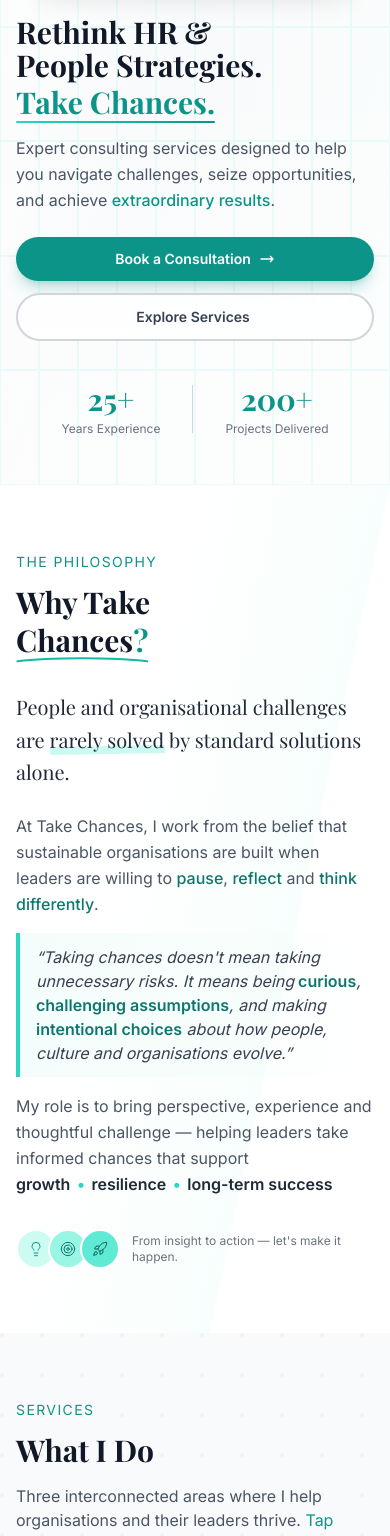
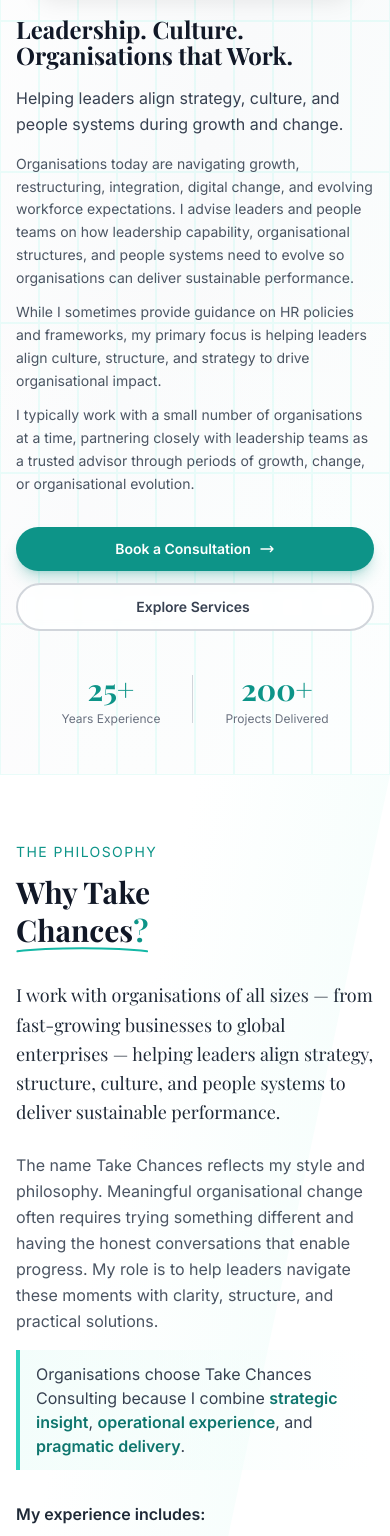
Before and after one commit to TakeChancesConsulting/takechancesconsulting, a Next.js app: page / in a window 390 px wide. Shown: the part 432-1968 px from the top of the page. Built offline with nearby package versions, Linux system fonts and the light colour scheme.

Commit message:
updated copy

```diff
--- a/app/components/AboutMe.tsx
+++ b/app/components/AboutMe.tsx
@@ -37,14 +37,16 @@
           >
             <Image
               src="/about-me.jpg"
-              alt="HR consultant with 25+ years of experience in people strategy, leadership development, and organisational transformation"
+              alt="Consultant supporting leaders with organisational and people challenges"
               fill
               className="object-cover transition-transform duration-500 group-hover:scale-105"
               sizes="(max-width: 640px) 100vw, (max-width: 1024px) 50vw, 40vw"
             />
             <div className="absolute inset-0 bg-gradient-to-t from-teal-900/80 via-transparent to-transparent" />
             <div className="absolute bottom-4 sm:bottom-6 left-4 sm:left-6 right-4 sm:right-6">
-              <p className="text-white font-playfair text-lg sm:text-xl lg:text-2xl">Rethink HR & People Strategies. Take Chances.</p>
+              <p className="text-white font-playfair text-lg sm:text-xl lg:text-2xl">
+                Leadership. Culture. Organisations that Work.
+              </p>
             </div>
             {/* Fallback */}
             <div className="absolute inset-0 bg-gradient-to-br from-teal-500 to-teal-700 -z-10" />
@@ -91,21 +93,19 @@
             transition={{ duration: 0.4, delay: 0.2 }}
             className="col-span-1 sm:col-span-2 lg:col-span-7 row-span-1 bg-white rounded-2xl sm:rounded-3xl p-5 sm:p-8 border border-gray-200"
           >
-            <p className="text-base sm:text-xl lg:text-2xl text-gray-700 font-inter leading-relaxed mb-4 sm:mb-6">
-              My career has spanned{" "}
-              <span className="text-teal-600 font-medium">HR business partnering</span>,{" "}
-              <span className="text-teal-600 font-medium">people and organisation development</span>,{" "}
-              <span className="text-teal-600 font-medium">talent management</span>,{" "}
-              <span className="text-teal-600 font-medium">HR transformation</span>,{" "}
-              <span className="text-teal-600 font-medium">organisational culture change</span> and{" "}
-              <span className="text-teal-600 font-medium">leadership development</span>.
-            </p>
-            <div className="flex flex-wrap gap-1.5 sm:gap-2">
-              {["HR Partnering", "Org Development", "Talent Management", "Transformation", "Leadership"].map((tag) => (
-                <span key={tag} className="px-2.5 sm:px-4 py-1.5 sm:py-2 bg-gray-100 rounded-full text-xs sm:text-sm text-gray-600 font-inter">
-                  {tag}
-                </span>
-              ))}
+            <div className="space-y-3 sm:space-y-4">
+              <p className="text-base sm:text-lg lg:text-xl text-gray-700 font-inter leading-relaxed">
+                After 25 years working in organisations across Europe and globally, I founded Take Chances Consulting to help leaders navigate complex organisational and people challenges.
+              </p>
+              <p className="text-base sm:text-lg lg:text-xl text-gray-700 font-inter leading-relaxed">
+                I have held senior roles leading global and regional HR operations, organisational redesign, and change initiatives, and have managed organisation development, DEI, and philanthropy functions.
+              </p>
+              <p className="text-base sm:text-lg lg:text-xl text-gray-700 font-inter leading-relaxed">
+                I have worked with organisations including Tektronix, Xerox, WaveOptics, and Zebra, across large enterprises, fast-growing scale-ups, and mid-sized organisations.
+              </p>
+              <p className="text-base sm:text-lg lg:text-xl text-gray-700 font-inter leading-relaxed">
+                Having experienced first-hand that organisational change is fundamentally psychological as well as operational, I am passionate about helping leaders translate this insight into sustainable growth — recognising that people and business outcomes must evolve together.
+              </p>
             </div>
           </motion.div>
 
@@ -163,9 +163,7 @@
               </div>
 
               <p className="text-base sm:text-xl lg:text-2xl leading-relaxed">
-                I invest in <span className="text-teal-400">social enterprises</span> that widen
-                access to meaningful work. I&apos;m passionate about supporting people who&apos;ve
-                been out of the workforce to find new opportunities. Contact me if you are interested in mentoring and outreach organisations that I work with
+                I am a fully qualified CIPD member and hold an MSc in People and Organisation Development. I draw on this combination of practical experience and formal expertise to deliver structured, pragmatic, and sustainable solutions.
               </p>
 
             </div>
--- a/app/components/Hero.tsx
+++ b/app/components/Hero.tsx
@@ -73,35 +73,47 @@
               initial={{ opacity: 0, y: 30 }}
               animate={{ opacity: 1, y: 0 }}
               transition={{ duration: 0.7, delay: 0.2 }}
-              className="text-3xl sm:text-4xl md:text-5xl lg:text-6xl xl:text-7xl font-bold leading-[1.1] mb-4 sm:mb-6 text-gray-900"
+              className="text-2xl sm:text-3xl md:text-4xl lg:text-5xl xl:text-6xl font-bold leading-[1.1] mb-4 sm:mb-6 text-gray-900"
             >
-              Rethink HR &
+              Leadership. Culture.
               <br />
-              People Strategies.
-              <br />
-              <span className="relative inline-block mt-1 sm:mt-2">
-                <span className="relative z-10 text-teal-600">
-                  Take Chances.
-                </span>
-                <motion.span
-                  initial={{ scaleX: 0 }}
-                  animate={{ scaleX: 1 }}
-                  transition={{ duration: 0.8, delay: 0.7 }}
-                  className="absolute -bottom-1 sm:-bottom-2 left-0 right-0 h-0.5 sm:h-1 bg-gradient-to-r from-teal-400 to-teal-600 origin-left rounded-full"
-                />
-              </span>
+              Organisations that Work.
             </motion.h1>
 
             {/* Subtitle */}
             <motion.p
               initial={{ opacity: 0, y: 30 }}
               animate={{ opacity: 1, y: 0 }}
+              transition={{ duration: 0.6, delay: 0.3 }}
+              className="text-base sm:text-lg md:text-xl text-gray-700 font-inter max-w-xl mb-4 leading-relaxed"
+            >
+              Helping leaders align strategy, culture, and people systems during growth and change.
+            </motion.p>
+
+            {/* Supporting copy */}
+            <motion.p
+              initial={{ opacity: 0, y: 30 }}
+              animate={{ opacity: 1, y: 0 }}
               transition={{ duration: 0.6, delay: 0.4 }}
-              className="text-base sm:text-lg md:text-xl text-gray-600 font-inter max-w-xl mb-6 sm:mb-10 leading-relaxed"
+              className="text-sm sm:text-base md:text-lg text-gray-600 font-inter max-w-xl mb-3 leading-relaxed"
             >
-              Expert consulting services designed to help you navigate challenges,
-              seize opportunities, and achieve{" "}
-              <span className="text-teal-600 font-medium">extraordinary results</span>.
+              Organisations today are navigating growth, restructuring, integration, digital change, and evolving workforce expectations. I advise leaders and people teams on how leadership capability, organisational structures, and people systems need to evolve so organisations can deliver sustainable performance.
+            </motion.p>
+            <motion.p
+              initial={{ opacity: 0, y: 30 }}
+              animate={{ opacity: 1, y: 0 }}
+              transition={{ duration: 0.6, delay: 0.5 }}
+              className="text-sm sm:text-base md:text-lg text-gray-600 font-inter max-w-xl mb-3 leading-relaxed"
+            >
+              While I sometimes provide guidance on HR policies and frameworks, my primary focus is helping leaders align culture, structure, and strategy to drive organisational impact.
+            </motion.p>
+            <motion.p
+              initial={{ opacity: 0, y: 30 }}
+              animate={{ opacity: 1, y: 0 }}
+              transition={{ duration: 0.6, delay: 0.6 }}
+              className="text-sm sm:text-base md:text-lg text-gray-600 font-inter max-w-xl mb-8 sm:mb-10 leading-relaxed"
+            >
+              I typically work with a small number of organisations at a time, partnering closely with leadership teams as a trusted advisor through periods of growth, change, or organisational evolution.
             </motion.p>
 
             {/* CTA Buttons */}
--- a/app/components/WhatIDo.tsx
+++ b/app/components/WhatIDo.tsx
@@ -2,50 +2,69 @@
 
 import { motion } from "framer-motion";
 import { useState } from "react";
-import { Building2, Sprout, Palette, ChevronDown, ArrowRight } from "lucide-react";
+import { Users, Layers, Cog, ChevronDown, ArrowRight } from "lucide-react";
 
 const services = [
   {
     number: "01",
-    title: "HR/People Foundations & Transformation",
-    description:
-      "Strong organisations are built on solid people foundations. I support leaders to design and strengthen core HR practices that are fit for purpose and aligned to their values — from setting up people frameworks and processes to practical, day-to-day HR support.",
-    extra:
-      "I also partner with established HR/People functions to develop their team(s) and redesign existing practices to transform the role of HR.",
-    Icon: Building2,
+    title: "Leadership & Organisational Effectiveness",
+    intro:
+      "Leadership alignment and organisational clarity are the foundations of performance.",
+    points: [
+      "Clarify priorities, roles, and accountabilities",
+      "Strengthen collective decision-making and leadership effectiveness",
+      "Improve cross-functional collaboration",
+      "Navigate complex people and organisational challenges",
+      "Align leadership behaviour and organisational expectations with strategy",
+    ],
+    outcome:
+      "Outcome: Leadership teams that are aligned, confident, and able to deliver strategy effectively.",
+    Icon: Users,
     color: "from-teal-400 to-teal-600",
     bgColor: "bg-teal-50",
     iconBg: "bg-teal-100",
     iconColor: "text-teal-600",
-    keywords: ["Frameworks", "Processes", "Day-to-day support", "Team development"],
+    keywords: ["Leadership", "Alignment", "Collaboration", "Decision-making"],
   },
   {
     number: "02",
-    title: "Leadership & Organisation Development",
-    description:
-      "Leadership and organisation development sit at the heart of my work. Drawing on 25 years of experience and an MSc in People & Organisation Development, I help organisations develop leaders, teams and systems that can adapt and scale.",
-    extra:
-      "This includes leadership development, organisational design, capability building and supporting leaders to lead through complexity and change.",
-    Icon: Sprout,
+    title: "Organisational Design & Change",
+    intro:
+      "Organisational change — whether driven by growth, restructuring, integration, or evolving strategy — always has cultural and behavioural implications.",
+    points: [
+      "Review and refine organisational structures and operating models",
+      "Facilitate leadership dialogue during periods of transition",
+      "Surface cultural dynamics and address limiting behaviours",
+      "Align systems, expectations, and accountability with strategic goals",
+      "Support leaders to embed sustainable organisational change",
+    ],
+    outcome:
+      "Outcome: Organisations where leadership, culture, and structure evolve together to support performance.",
+    Icon: Layers,
     color: "from-emerald-400 to-teal-500",
     bgColor: "bg-emerald-50",
     iconBg: "bg-emerald-100",
     iconColor: "text-emerald-600",
-    keywords: ["Leadership", "Org design", "Capability building", "Change"],
+    keywords: ["Org design", "Change", "Operating models", "Culture"],
   },
   {
     number: "03",
-    title: "Culture & Organisational Change",
-    description:
-      "Culture is shaped by what leaders pay attention to and how organisations behave day to day. I work with leadership teams to surface what's really happening in their culture and support meaningful change.",
-    extra:
-      "Whether through growth, transformation or transition — I help make culture visible and actionable.",
-    Icon: Palette,
+    title: "People & HR Capability",
+    intro:
+      "Strong leadership and organisational design require credible, aligned people systems.",
+    points: [
+      "Provide guidance on HR policies and frameworks that align with leadership priorities and culture",
+      "Build capability within HR and organisation development teams",
+      "Ensure people practices actively enable organisational performance",
+    ],
+    outcome:
+      "Outcome: People and HR systems that strengthen leadership, reinforce culture, and support organisational goals — without becoming operational HR work.",
+    Icon: Cog,
     color: "from-cyan-400 to-teal-500",
     bgColor: "bg-cyan-50",
     iconBg: "bg-cyan-100",
     iconColor: "text-cyan-600",
-    keywords: ["Culture mapping", "Transformation", "Transitions", "Growth"],
+    keywords: ["HR capability", "Policies", "People systems"],
   },
 ];
 
@@ -93,9 +112,9 @@
           {service.title}
         </h3>
 
-        {/* Description */}
-        <p className="text-sm sm:text-base text-gray-600 font-inter leading-relaxed mb-3 sm:mb-4 flex-grow">
-          {service.description}
+        {/* Intro */}
+        <p className="text-sm sm:text-base text-gray-600 font-inter leading-relaxed mb-3 sm:mb-4">
+          {service.intro}
         </p>
 
         {/* Expandable content */}
@@ -108,9 +127,21 @@
           transition={{ duration: 0.3 }}
           className="overflow-hidden"
         >
-          <p className="text-sm sm:text-base text-gray-600 font-inter leading-relaxed mb-4 sm:mb-6 pt-2 border-t border-gray-200">
-            {service.extra}
-          </p>
+          <div className="pt-2 border-t border-gray-200">
+            <ul className="list-disc list-inside space-y-1.5 sm:space-y-2 mb-3 sm:mb-4">
+              {service.points.map((point) => (
+                <li
+                  key={point}
+                  className="text-sm sm:text-base text-gray-600 font-inter leading-relaxed"
+                >
+                  {point}
+                </li>
+              ))}
+            </ul>
+            <p className="text-sm sm:text-base text-gray-700 font-inter font-medium">
+              {service.outcome}
+            </p>
+          </div>
         </motion.div>
 
         {/* Keywords */}
@@ -208,9 +239,8 @@
             transition={{ duration: 0.5, delay: 0.2 }}
             className="text-base sm:text-xl text-gray-600 font-inter"
           >
-            Three interconnected areas where I help organisations and their
-            leaders thrive. <span className="text-teal-600">Tap each card</span> to
-            learn more.
+            I support organisations across three interconnected areas of leadership, organisational design, and people systems.{" "}
+            <span className="text-teal-600">Tap each card</span> to explore how this comes to life in practice.
           </motion.p>
         </div>
 
--- a/app/components/WhyTakeChances.tsx
+++ b/app/components/WhyTakeChances.tsx
@@ -1,7 +1,14 @@
 "use client";
 
 import { motion } from "framer-motion";
-import { Lightbulb, Target, Rocket } from "lucide-react";
+import { CheckCircle } from "lucide-react";
+
+const trackRecord = [
+  "Leading organisational redesign, post-merger integrations, and restructures within large and mid-sized organisations",
+  "Supporting leadership and culture development alongside organisational change and growth",
+  "Managing global and regional HR operations and leading HR operating model evolution",
+  "Leading organisation development, DEI, and philanthropy functions",
+];
 
 export default function WhyTakeChances() {
   return (
@@ -58,19 +65,14 @@
               whileInView={{ opacity: 1, y: 0 }}
               viewport={{ once: true, margin: "-100px" }}
               transition={{ duration: 0.6, delay: 0.2 }}
-              className="mb-6 sm:mb-10"
+              className="mb-6 sm:mb-8"
             >
-              <p className="text-xl sm:text-2xl md:text-3xl lg:text-4xl font-playfair text-gray-800 leading-relaxed">
-                People and organisational challenges are{" "}
-                <span className="relative inline-block">
-                  <span className="relative z-10">rarely solved</span>
-                  <span className="absolute bottom-0.5 sm:bottom-1 left-0 right-0 h-2 sm:h-3 bg-teal-200/50 -rotate-1" />
-                </span>{" "}
-                by standard solutions alone.
+              <p className="text-lg sm:text-xl md:text-2xl font-playfair text-gray-800 leading-relaxed">
+                I work with organisations of all sizes — from fast-growing businesses to global enterprises — helping leaders align strategy, structure, culture, and people systems to deliver sustainable performance.
               </p>
             </motion.div>
 
-            {/* Supporting text */}
+            {/* Philosophy paragraph */}
             <motion.div
               initial={{ opacity: 0, y: 30 }}
               whileInView={{ opacity: 1, y: 0 }}
@@ -78,15 +80,11 @@
               transition={{ duration: 0.6, delay: 0.3 }}
               className="space-y-4 sm:space-y-6"
             >
-              <p className="text-base sm:text-lg text-gray-600 font-inter leading-relaxed max-w-2xl">
-                At Take Chances, I work from the belief that sustainable organisations
-                are built when leaders are willing to{" "}
-                <span className="text-teal-700 font-medium">pause</span>,{" "}
-                <span className="text-teal-700 font-medium">reflect</span> and{" "}
-                <span className="text-teal-700 font-medium">think differently</span>.
+              <p className="text-base sm:text-lg text-gray-600 font-inter leading-relaxed">
+                The name Take Chances reflects my style and philosophy. Meaningful organisational change often requires trying something different and having the honest conversations that enable progress. My role is to help leaders navigate these moments with clarity, structure, and practical solutions.
               </p>
 
-              {/* Quote-style callout */}
+              {/* Why organisations choose */}
               <motion.div
                 initial={{ opacity: 0, scale: 0.95 }}
                 whileInView={{ opacity: 1, scale: 1 }}
@@ -94,51 +92,55 @@
                 transition={{ duration: 0.5, delay: 0.4 }}
                 className="relative pl-4 sm:pl-6 py-3 sm:py-4 border-l-4 border-teal-400 bg-gradient-to-r from-teal-50/80 to-transparent rounded-r-lg"
               >
-                <p className="text-base sm:text-lg md:text-xl text-gray-700 font-inter italic">
-                  &ldquo;Taking chances doesn&apos;t mean taking unnecessary risks. It means being
-                  <span className="not-italic font-semibold text-teal-700"> curious</span>,
-                  <span className="not-italic font-semibold text-teal-700"> challenging assumptions</span>, and making
-                  <span className="not-italic font-semibold text-teal-700"> intentional choices</span> about how
-                  people, culture and organisations evolve.&rdquo;
+                <p className="text-base sm:text-lg text-gray-700 font-inter">
+                  Organisations choose Take Chances Consulting because I combine{" "}
+                  <span className="font-semibold text-teal-700">strategic insight</span>,{" "}
+                  <span className="font-semibold text-teal-700">operational experience</span>, and{" "}
+                  <span className="font-semibold text-teal-700">pragmatic delivery</span>.
                 </p>
               </motion.div>
-
-              <p className="text-base sm:text-lg text-gray-600 font-inter leading-relaxed max-w-2xl">
-                My role is to bring perspective, experience and thoughtful challenge —
-                helping leaders take informed chances that support{" "}
-                <span className="inline-flex items-center gap-1.5 sm:gap-2 flex-wrap">
-                  <span className="font-semibold text-gray-800">growth</span>
-                  <span className="text-teal-400">•</span>
-                  <span className="font-semibold text-gray-800">resilience</span>
-                  <span className="text-teal-400">•</span>
-                  <span className="font-semibold text-gray-800">long-term success</span>
-                </span>
-              </p>
             </motion.div>
 
-            {/* Visual element with icons */}
+            {/* Track record */}
             <motion.div
+              initial={{ opacity: 0, y: 30 }}
+              whileInView={{ opacity: 1, y: 0 }}
+              viewport={{ once: true, margin: "-100px" }}
+              transition={{ duration: 0.6, delay: 0.5 }}
+              className="mt-8 sm:mt-10"
+            >
+              <p className="text-base sm:text-lg font-semibold text-gray-800 font-inter mb-4">
+                My experience includes:
+              </p>
+              <ul className="space-y-3 sm:space-y-4">
+                {trackRecord.map((item, index) => (
+                  <motion.li
+                    key={index}
+                    initial={{ opacity: 0, x: -20 }}
+                    whileInView={{ opacity: 1, x: 0 }}
+                    viewport={{ once: true }}
+                    transition={{ duration: 0.4, delay: 0.6 + index * 0.1 }}
+                    className="flex items-start gap-3"
+                  >
+                    <CheckCircle className="w-5 h-5 text-teal-500 flex-shrink-0 mt-0.5" />
+                    <span className="text-sm sm:text-base text-gray-600 font-inter leading-relaxed">
+                      {item}
+                    </span>
+                  </motion.li>
+                ))}
+              </ul>
+            </motion.div>
+
+            {/* Closing statement */}
+            <motion.p
               initial={{ opacity: 0, y: 20 }}
               whileInView={{ opacity: 1, y: 0 }}
               viewport={{ once: true, margin: "-100px" }}
-              transition={{ duration: 0.5, delay: 0.5 }}
-              className="mt-8 sm:mt-12 flex items-center gap-3 sm:gap-4"
+              transition={{ duration: 0.5, delay: 0.9 }}
+              className="mt-8 sm:mt-10 text-base sm:text-lg text-gray-600 font-inter leading-relaxed"
             >
-              <div className="flex -space-x-2">
-                <div className="w-10 h-10 sm:w-12 sm:h-12 rounded-full bg-teal-100 border-2 border-white flex items-center justify-center">
-                  <Lightbulb className="w-4 h-4 sm:w-5 sm:h-5 text-teal-600" strokeWidth={1.5} />
-                </div>
-                <div className="w-10 h-10 sm:w-12 sm:h-12 rounded-full bg-teal-200 border-2 border-white flex items-center justify-center">
-                  <Target className="w-4 h-4 sm:w-5 sm:h-5 text-teal-700" strokeWidth={1.5} />
-                </div>
-                <div className="w-10 h-10 sm:w-12 sm:h-12 rounded-full bg-teal-300 border-2 border-white flex items-center justify-center">
-                  <Rocket className="w-4 h-4 sm:w-5 sm:h-5 text-teal-800" strokeWidth={1.5} />
-                </div>
-              </div>
-              <p className="text-xs sm:text-sm text-gray-500 font-inter">
-                From insight to action — let&apos;s make it happen.
-              </p>
-            </motion.div>
+              Every engagement begins with structured diagnosis and collaborative design, ensuring solutions are proportionate, practical, and sustainable.
+            </motion.p>
           </div>
         </div>
       </div>
--- a/package.json
+++ b/package.json
@@ -11,7 +11,7 @@
   "dependencies": {
     "framer-motion": "^12.26.2",
     "lucide-react": "^0.562.0",
-    "next": "16.1.2",
+    "next": "^16.1.6",
     "react": "19.2.3",
     "react-dom": "19.2.3",
     "resend": "^6.8.0"
```
Also changed, not shown: app/components/HowIWork.tsx (+36 -83 lines), 1 other file (tests, documents, lock files or other folders).
